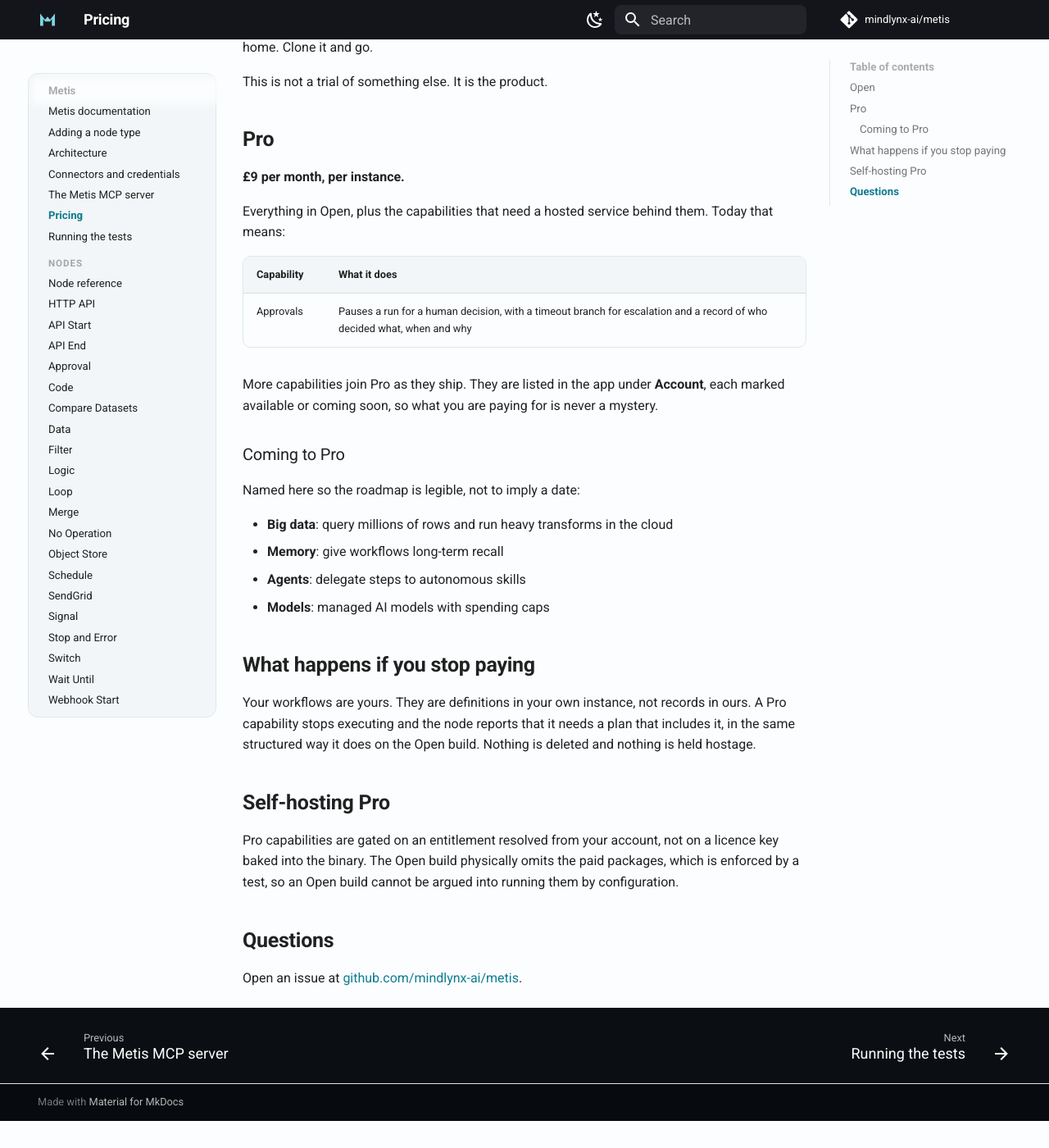
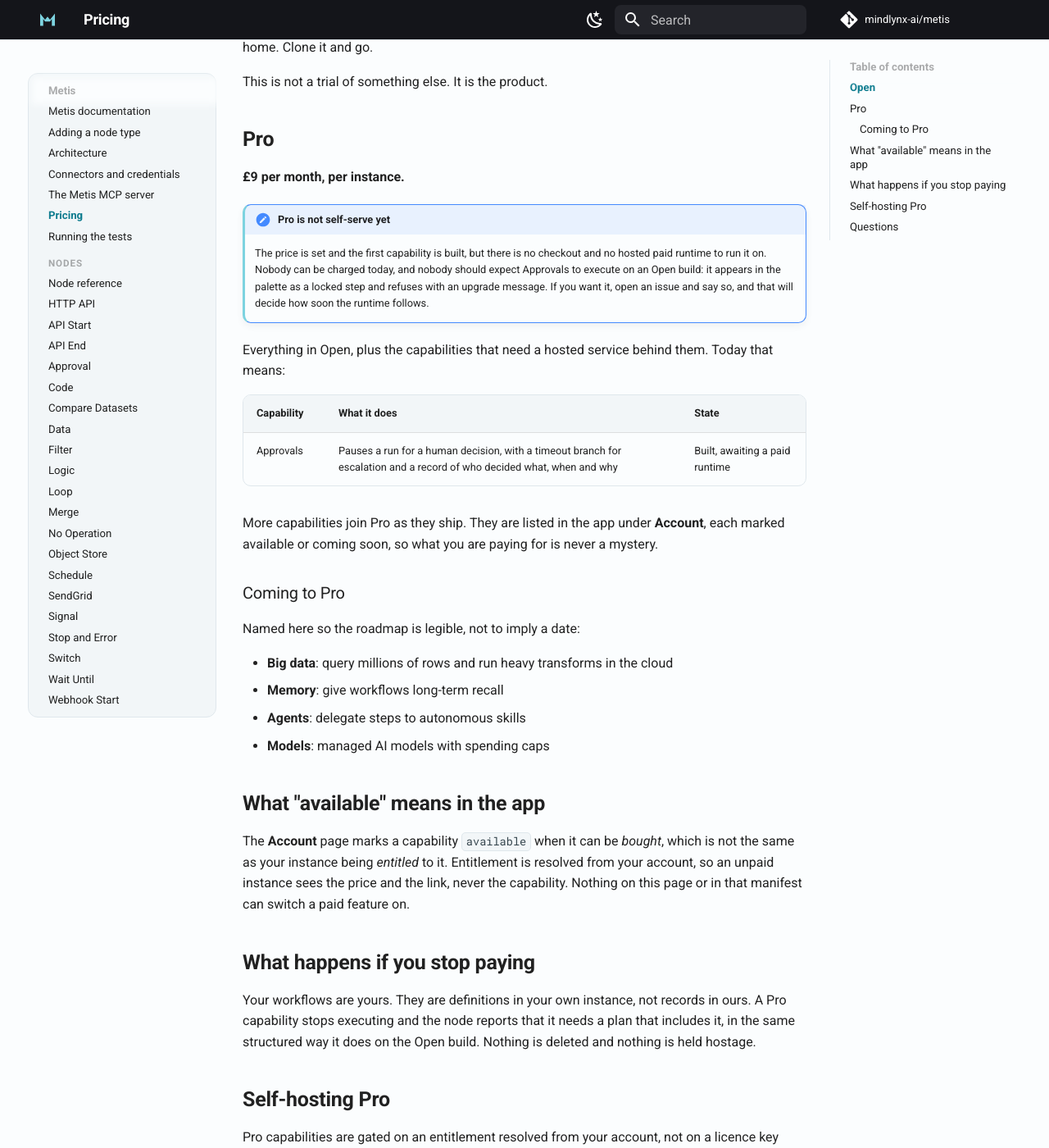
Before and after one commit to mindlynx-ai/metis, an MkDocs documentation site: the page built from docs/pricing.md, in a window 1280 px wide and 1400 px high, scrolled down 345 px. Shown: the whole window at 82% size. Built offline with MkDocs 1.6.1 and Material for MkDocs 9.7.7, drawn with Linux system fonts in a browser that asks for light colours; comment, search, counter and statistics services are not loaded; before the commit the page ends 1712 px from its top, so only the background shows below that.

Commit message:
docs(pricing): say plainly that Pro cannot be bought yet
The page claimed £9 buys working Approvals. It does not. There is no checkout,
and no hosted paid runtime to load the package into: gate 1 forbids the open
CLI importing it by name, and no pack loader exists, so on an Open build the
node is a locked step that refuses with an upgrade message.

Nobody can be charged today, so nobody is out of pocket. But a pricing page
that reads as a live product is a promise the thing cannot keep, and the fix
costs nothing. The price and the capability stay stated, with the state
alongside them.

Also spells out what `available` means in the Account manifest, because it is
easy to read as "you have this": it means purchasable. Entitlement is resolved
from the account, and nothing in the manifest can switch a paid feature on.

Co-Authored-By: Claude Opus 5 (1M context) <noreply@anthropic.com>

```diff
--- a/docs/pricing.md
+++ b/docs/pricing.md
@@ -16,12 +16,21 @@ This is not a trial of something else. It is the product.
 
 **£9 per month, per instance.**
 
+!!! note "Pro is not self-serve yet"
+
+    The price is set and the first capability is built, but there is no
+    checkout and no hosted paid runtime to run it on. Nobody can be charged
+    today, and nobody should expect Approvals to execute on an Open build: it
+    appears in the palette as a locked step and refuses with an upgrade
+    message. If you want it, open an issue and say so, and that will decide
+    how soon the runtime follows.
+
 Everything in Open, plus the capabilities that need a hosted service behind
 them. Today that means:
 
-| Capability | What it does |
-|---|---|
-| Approvals | Pauses a run for a human decision, with a timeout branch for escalation and a record of who decided what, when and why |
+| Capability | What it does | State |
+|---|---|---|
+| Approvals | Pauses a run for a human decision, with a timeout branch for escalation and a record of who decided what, when and why | Built, awaiting a paid runtime |
 
 More capabilities join Pro as they ship. They are listed in the app under
 **Account**, each marked available or coming soon, so what you are paying for
@@ -35,6 +44,14 @@ Named here so the roadmap is legible, not to imply a date:
 - **Memory**: give workflows long-term recall
 - **Agents**: delegate steps to autonomous skills
 - **Models**: managed AI models with spending caps
+
+## What "available" means in the app
+
+The **Account** page marks a capability `available` when it can be *bought*,
+which is not the same as your instance being *entitled* to it. Entitlement is
+resolved from your account, so an unpaid instance sees the price and the link,
+never the capability. Nothing on this page or in that manifest can switch a
+paid feature on.
 
 ## What happens if you stop paying
 
```
